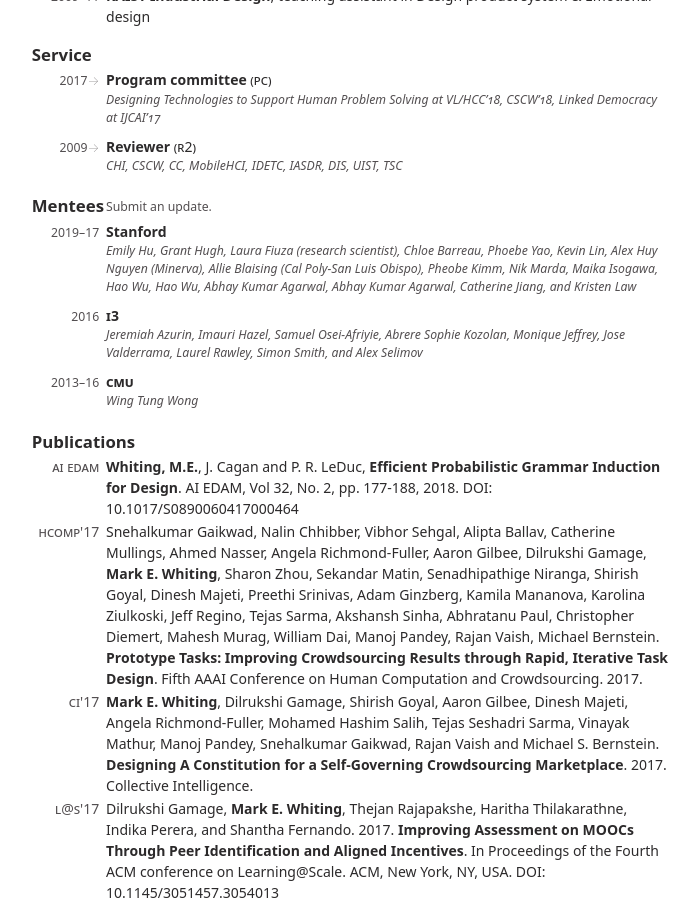
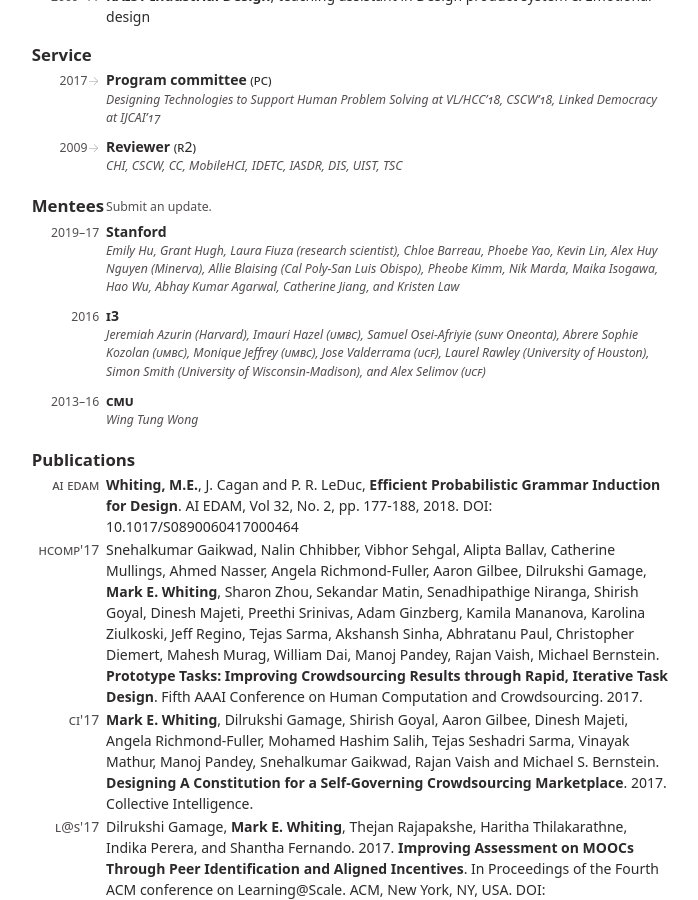
Before and after one commit to markwhiting/Whiting.me, a Jekyll site: the page built from cv.html, in a window 1280 px wide and 900 px high, scrolled down 699 px. Shown: the whole window, without its empty margins (290-988 px from the left). Built offline with Jekyll 4.4.1, drawn with Linux system fonts in a browser that asks for light colours.

Commit message:
Improved mentee rendering

```diff
--- a/_data/mentees.yml
+++ b/_data/mentees.yml
@@ -81,16 +81,6 @@
   dateStart: 2018-01-01
   dateEnd: 2018-04-20
 
-- name: Abhay Kumar Agarwal
-  institution: Stanford
-  dateStart: 2017-10-10
-  dateEnd: 2018-04-20
-
-- name: Hao Wu
-  institution: Stanford
-  dateStart: 2018-01-01
-  dateEnd: 2018-04-20
-
 - name: Kristen Law
   institution: Stanford
   dateStart: 2017-09-10
@@ -103,45 +93,54 @@
 
 - name: Monique Jeffrey
   institution: i3
+  notes: UMBC
   dateStart: 2016-06-20
   dateEnd: 2018-03-20
 
 - name: Abrere Sophie Kozolan
   institution: i3
+  notes: UMBC
   dateStart: 2016-06-20
   dateEnd: 2018-03-20
 
 - name: Samuel Osei-Afriyie
   institution: i3
+  notes: <span class="smallCaps">SUNY</span> Oneonta
   dateStart: 2016-06-20
   dateEnd: 2018-03-20
 
 - name: Imauri Hazel
   institution: i3
+  notes: UMBC
   dateStart: 2016-06-20
   dateEnd: 2018-03-20
 
 - name: Jeremiah Azurin
   institution: i3
+  notes: Harvard
   dateStart: 2016-06-20
   dateEnd: 2018-03-20
 
 - name: Alex Selimov
   institution: i3
+  notes: UCF
   dateStart: 2014-06-20
   dateEnd: 2016-03-20
 
 - name: Simon Smith
   institution: i3
+  notes: University of Wisconsin-Madison
   dateStart: 2014-06-20
   dateEnd: 2016-03-20
 
 - name: Laurel Rawley
   institution: i3
+  notes: University of Houston
   dateStart: 2014-06-20
   dateEnd: 2016-03-20
 
 - name: Jose Valderrama
   institution: i3
+  notes: UCF
   dateStart: 2014-06-20
   dateEnd: 2016-03-20
--- a/cv.html
+++ b/cv.html
@@ -49,9 +49,11 @@
       >{%endif%}
     </td>
   </tr>
+
+  {%- endfor -%} {%- endif -%} {%- endfor -%}
   <!-- Mentees -->
-  {%- endfor -%} {%- endif -%} {%- endfor -%} {%- assign menteeSet =
-  site.data.mentees | sort: "dateEnd"| reverse -%} {%- if menteeSet.size > 0 -%}
+  {%- assign menteeSet = site.data.mentees | sort: "dateStart" | reverse -%} {%-
+  if menteeSet.size > 0 -%}
   <tr>
     <td>
       <!-- <td colspan="2"> -->
@@ -68,21 +70,18 @@
   assign institutions = menteeSet | group_by:"institution" -%} {%- for
   institution in institutions -%}
   <tr>
-    {%- capture startDate -%} {%- assign startOrderedMentees = institution.items
-    | sort: "startDate" -%}
+    {%- assign startOrderedMentees = institution.items | sort: "startDate"
+    -%}{%- capture startDate -%}
     {{
       startOrderedMentees.first.dateStart | date: yearFull
     }}
-    {%- endcapture -%} {%- capture endDate -%}{%- assign endOrderedMentees =
-    institution.items | sort: "endDate" -%}
+    {%- endcapture -%}{%- assign endOrderedMentees = institution.items | sort:
+    "endDate" -%}{%- capture endDate -%}
     {{
       startOrderedMentees.last.dateEnd | date: yearFull
     }}{%- endcapture -%}
     <td class="left light small">
       {{ startDate }}{% if startDate != endDate %}{% if endDate != "" %}–{{ endDate | slice: -2, 2
-
-
-
       }}{% else %}{{ "→" }}{% endif %}{% endif %}
     </td>
     <td class="row">
@@ -98,8 +97,10 @@
         forloop.last %}, and{% endif %} {% if mentee.URL %}<a
           href="{{ mentee.URL }}"
           >{%endif%}{{ mentee.name }}{% if mentee.URL %}</a
-        >{% endif %}{% if mentee.notes %} ({{ mentee.notes }}){% endif %}{%
-        endfor %}
+        >{% endif %}{% if mentee.notes %} ({% if mentee.notes.size > 4 %}{{
+          mentee.notes
+        }}{% else %}<span class="smallCaps">{{ mentee.notes }}</span
+        >{% endif %}){% endif %}{% endfor %}
       </p>
     </td>
   </tr>
```
